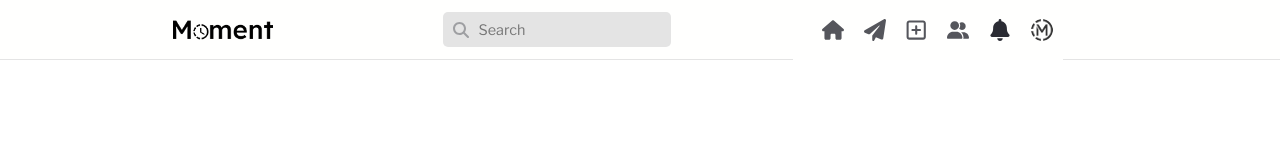
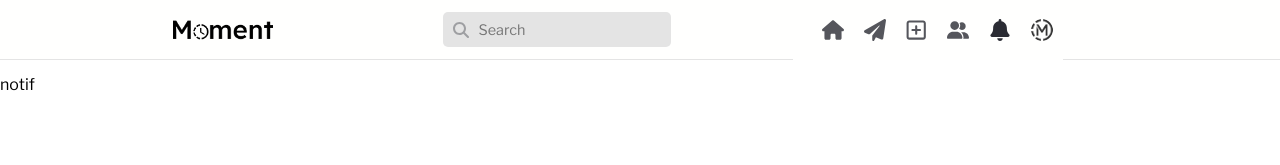
Before and after one commit to NRK-group/Moment, a React (Vite) app in the folder frontend/: page /notifications in a window 1280 px wide. Shown: the top 165 px of the page. Built offline with nearby package versions, Linux system fonts and the light colour scheme.

Commit message:
setup the notifications

```diff
--- a/frontend/src/App.jsx
+++ b/frontend/src/App.jsx
@@ -8,6 +8,7 @@ import Registration from './pages/regPage/Registration';
 import Chat from './features/Chat/Chat';
 import Profile from './pages/profile/Profile';
 import { useState } from 'react';
+import { Notification } from './features/Notification/Notification';
 function App() {
     const [isMobile, setIsMobile] = useState(false);
     return (
@@ -64,16 +65,17 @@ function App() {
                         }
                     />
                     <Route path='/groups' element={<h1>Groups</h1>} />
+                    <Route path='/notifications' element={<Notification />} />
                     <Route
-                        path='/notifications'
-                        element={<h1>Notifications</h1>}
+                        path='/profile'
+                        element={
+                            <Profile
+                                aboutMe='This section is where the bio goes. You should write 1-2 sentences about yourself.'
+                                fullname='Nathaniel Russell'
+                                nickname='Nate'
+                            />
+                        }
                     />
-                    <Route path='/profile' element={<Profile
-                        aboutMe='This section is where the bio goes. You should write 1-2 sentences about yourself.'
-                        fullname='Nathaniel Russell'
-                        nickname='Nate'
-
-                     />} />
                 </Routes>
             </>
             <Footer />
--- /dev/null
+++ b/frontend/src/features/Notification/Notification.jsx
@@ -0,0 +1,12 @@
+import Body from '../../components/Body/Body';
+import Card from '../../components/card/Card';
+
+export const Notification = () => {
+    return (
+        <Body styleName='mobile'>
+            <Card styleName='mobileCard'>
+                <div>notif</div>
+            </Card>
+        </Body>
+    );
+};
```
Also changed, not shown: frontend/src/features/Notification/Notification.css (added).
